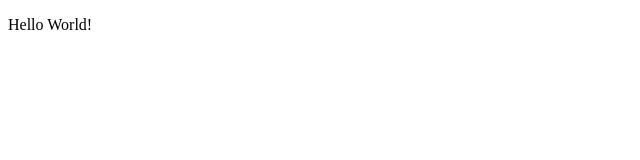
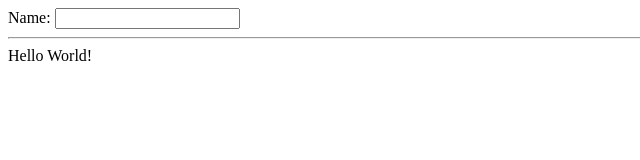
Before and after one commit to richardTowers/triangular-bar, a website: page index.html in a window 1280 px wide. Shown: the whole page, without its empty margins (0-640 px from the left). Drawn offline with nearby package versions, Linux system fonts and the light colour scheme.

Commit message:
Adding VS project and angular Hello World

```diff
--- /dev/null
+++ b/app.js
@@ -0,0 +1 @@
+//# sourceMappingURL=app.js.map
--- /dev/null
+++ b/app.ts
@@ -0,0 +1,2 @@
+/// <reference path="bower_components/DefinitelyTyped/angularjs/angular.d.ts" />
+/// <reference path="bower_components/DefinitelyTyped/d3/d3.d.ts" />
--- a/index.html
+++ b/index.html
@@ -2,7 +2,14 @@
 <html>
 <head>
 	<title>Triangular Bar Chart</title>
+    <meta charset="utf-8" />
+    <script src="bower_components/angular/angular.js"></script>
+    <script src="bower_components/d3/d3.js"></script>
+    <script src="app.js"></script>
 </head>
-<body>
-	<p>Hello World!</p>
+<body ng-app>
+    Name: <input type="text"  ng-model="name" />
+    <hr />
+    Hello {{name || "World"}}!
 </body>
+</html>
```
Also changed, not shown: 3 other files.
